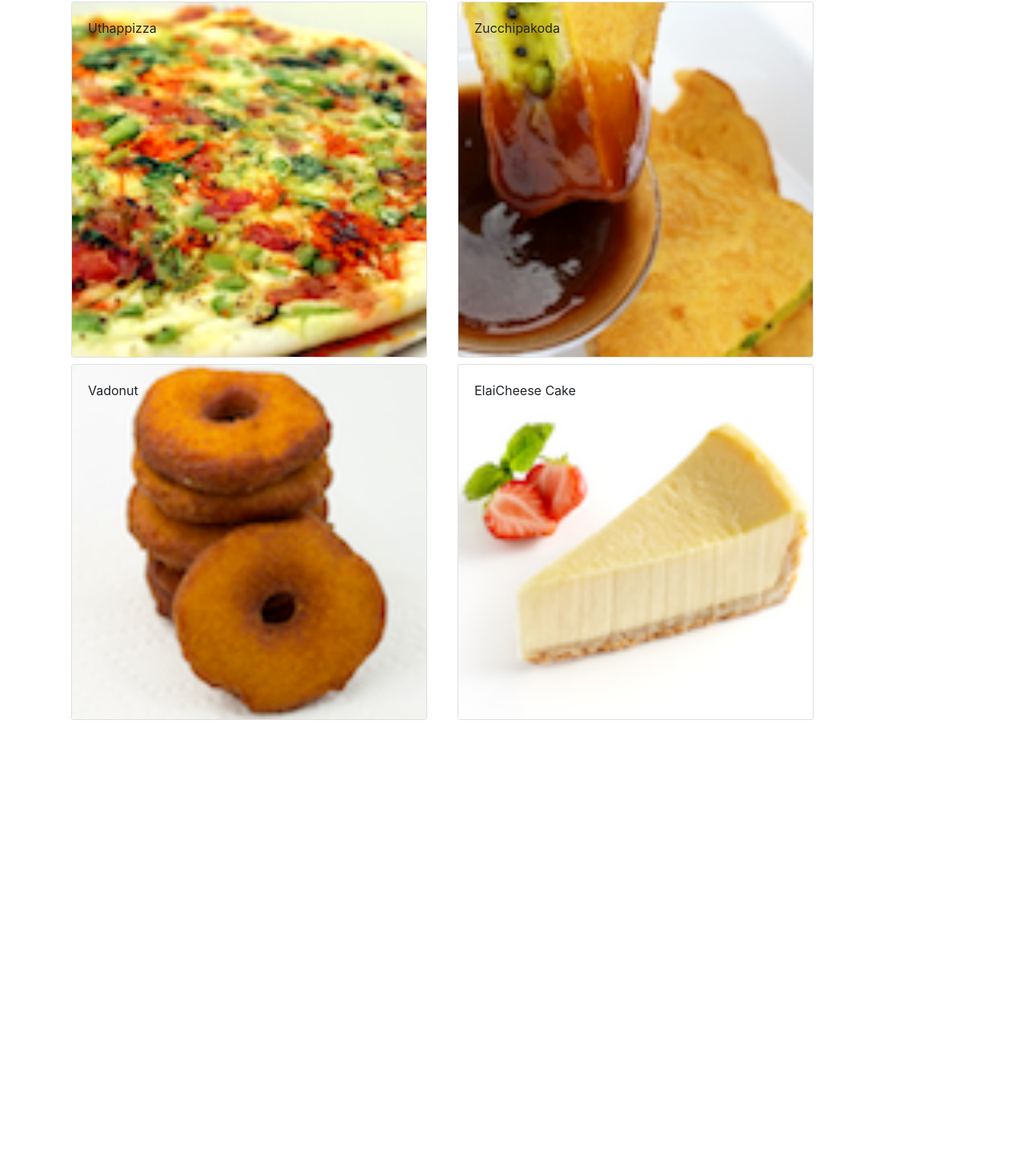
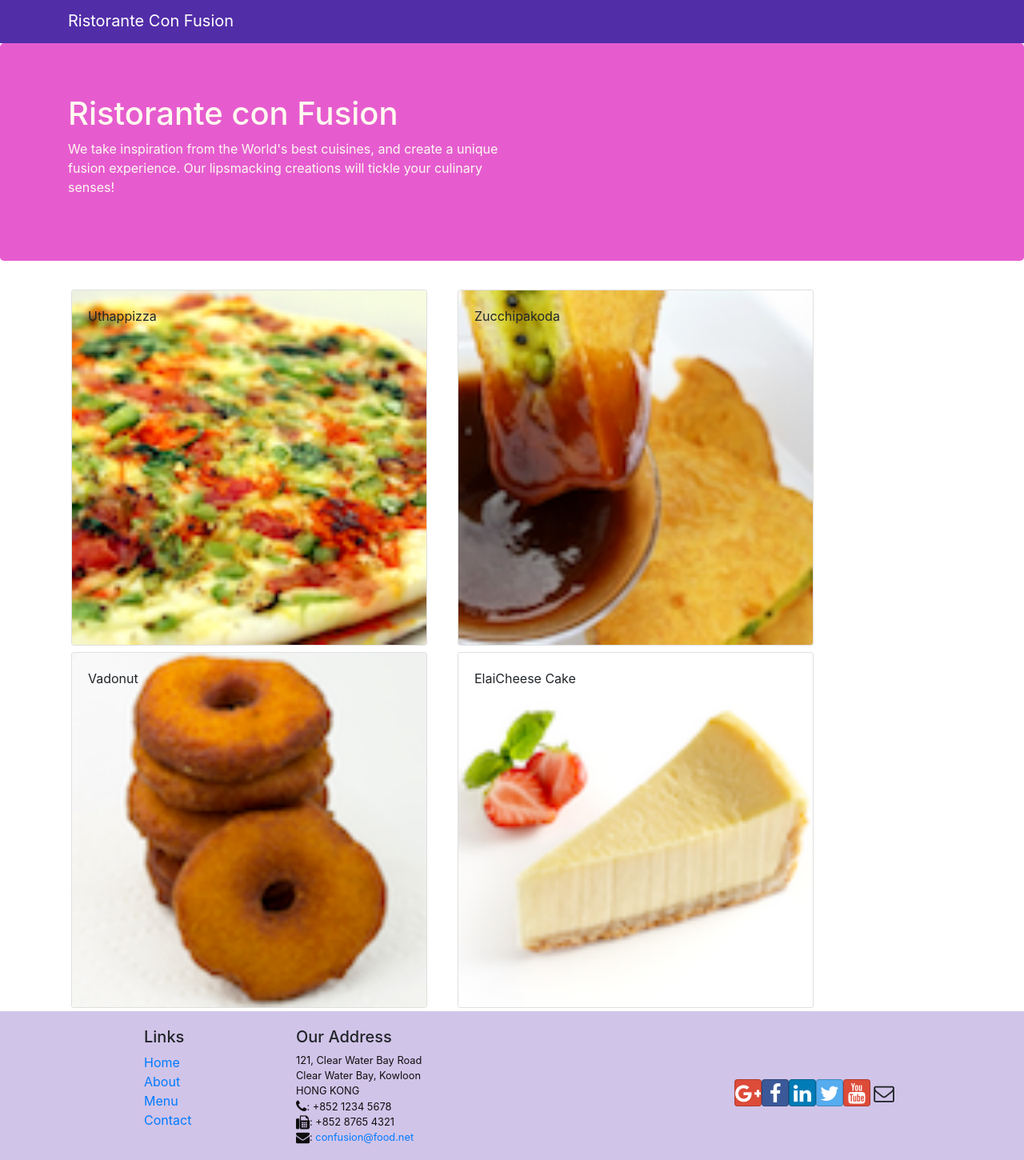
Before and after one commit to TranHuuHoang/Basic-React, a React (Create React App) app: page /contactus in a window 1280 px wide. Shown: the part 58-1508 px from the top of the page at 80% size. Before the commit the page ends 962 px from the top, so only its background shows below. Built offline with nearby package versions, Linux system fonts and the light colour scheme.

Commit message:
Header and footer

```diff
--- a/package.json
+++ b/package.json
@@ -7,6 +7,8 @@
     "@testing-library/react": "^9.3.2",
     "@testing-library/user-event": "^7.1.2",
     "bootstrap": "^4.4.1",
+    "bootstrap-social": "^5.1.1",
+    "font-awesome": "^4.7.0",
     "react": "^16.12.0",
     "react-dom": "^16.12.0",
     "react-popper": "^1.3.7",
--- a/src/App.css
+++ b/src/App.css
@@ -36,3 +36,38 @@
     transform: rotate(360deg);
   }
 } */
+
+.row-header{
+  margin:0px auto;
+  padding:0px auto;
+}
+
+.row-content {
+  margin:0px auto;
+  padding: 50px 0px 50px 0px;
+  border-bottom: 1px ridge;
+  min-height:400px;
+}
+
+.footer{
+  background-color: #D1C4E9;
+  margin:0px auto;
+  padding: 20px 0px 20px 0px;
+}
+.jumbotron {
+  padding:70px 30px 70px 30px;
+  margin:0px auto;
+  background-color: #e65ccf !important ;
+  /* Use !important since we are overriding jumbotron from bootstrap */
+  color:floralwhite;
+}
+
+address{
+  font-size:80%;
+  margin:0px;
+  color:#0f0f0f;
+}
+
+.navbar-dark {
+  background-color: #512DA8;
+}
--- /dev/null
+++ b/src/components/FooterComponent.js
@@ -0,0 +1,50 @@
+import React from 'react';
+
+function Footer(props) {
+    return(
+    <div className="footer">
+        <div className="container">
+            <div className="row justify-content-center">
+                <div className="col-4 offset-1 col-sm-2">
+                    <h5>Links</h5>
+                    <ul className="list-unstyled">
+                        <li><a href="#">Home</a></li>
+                        <li><a href="#">About</a></li>
+                        <li><a href="#">Menu</a></li>
+                        <li><a href="contactus.html">Contact</a></li>
+                    </ul>
+                </div>
+                <div className="col-7 col-sm-5">
+                    <h5>Our Address</h5>
+                    <address>
+		              121, Clear Water Bay Road<br />
+		              Clear Water Bay, Kowloon<br />
+		              HONG KONG<br />
+		              <i className="fa fa-phone fa-lg"></i>: +852 1234 5678<br />
+		              <i className="fa fa-fax fa-lg"></i>: +852 8765 4321<br />
+		              <i className="fa fa-envelope fa-lg"></i>: <a href="mailto:confusion@food.net">
+                         confusion@food.net</a>
+                    </address>
+                </div>
+                <div className="col-12 col-sm-4 align-self-center">
+                    <div className="text-center">
+                        <a className="btn btn-social-icon btn-google" href="http://google.com/+"><i className="fa fa-google-plus"></i></a>
+                        <a className="btn btn-social-icon btn-facebook" href="http://www.facebook.com/profile.php?id="><i className="fa fa-facebook"></i></a>
+                        <a className="btn btn-social-icon btn-linkedin" href="http://www.linkedin.com/in/"><i className="fa fa-linkedin"></i></a>
+                        <a className="btn btn-social-icon btn-twitter" href="http://twitter.com/"><i className="fa fa-twitter"></i></a>
+                        <a className="btn btn-social-icon btn-google" href="http://youtube.com/"><i className="fa fa-youtube"></i></a>
+                        <a className="btn btn-social-icon" href="mailto:"><i className="fa fa-envelope-o"></i></a>
+                    </div>
+                </div>
+            </div>
+            <div className="row justify-content-center">
+                <div className="col-auto">
+                    <p>© Copyright 2018 Ristorante Con Fusion</p>
+                </div>
+            </div>
+        </div>
+    </div>
+    )
+}
+
+export default Footer;
--- /dev/null
+++ b/src/components/HeaderComponent.js
@@ -0,0 +1,28 @@
+import React, { Component } from 'react';
+import { Navbar, NavbarBrand, Jumbotron } from 'reactstrap';
+
+class Header extends Component {
+  render() {
+    return(
+    <React.Fragment>
+      <Navbar dark>
+        <div className="container">
+            <NavbarBrand href="/">Ristorante Con Fusion</NavbarBrand>
+        </div>
+      </Navbar>
+      <Jumbotron>
+           <div className="container">
+               <div className="row row-header">
+                   <div className="col-12 col-sm-6">
+                       <h1>Ristorante con Fusion</h1>
+                       <p>We take inspiration from the World's best cuisines, and create a unique fusion experience. Our lipsmacking creations will tickle your culinary senses!</p>
+                   </div>
+               </div>
+           </div>
+       </Jumbotron>
+    </React.Fragment>
+    );
+  }
+}
+
+export default Header;
--- a/src/components/MainComponent.js
+++ b/src/components/MainComponent.js
@@ -3,6 +3,8 @@
 import Menu from './MenuComponent';
 import DishDetail from './DishdetailComponent';
 import { DISHES } from '../shared/dishes';
+import Header from './HeaderComponent';
+import Footer from './FooterComponent';
 
 class Main extends Component { // A Container Component
 
@@ -26,8 +28,10 @@
             <NavbarBrand href="/">Ristorante Con Fusion</NavbarBrand>
           </div>
         </Navbar>
+        <Header />
         <Menu dishes={this.state.dishes} onClick={(dishId) => this.onDishSelect(dishId)} />
         <DishDetail dish={this.state.dishes.filter((dish) => dish.id === this.state.selectedDish)[0]} />
+        <Footer />
       </div>
     );
   }
--- a/src/index.js
+++ b/src/index.js
@@ -4,6 +4,8 @@
 import App from './App';
 import * as serviceWorker from './serviceWorker';
 import 'bootstrap/dist/css/bootstrap.min.css';
+import 'font-awesome/css/font-awesome.css';
+import 'bootstrap-social/bootstrap-social.css';
 
 ReactDOM.render(<App />, document.getElementById('root'));
 
```
Also changed, not shown: 1 other file (tests, documents, lock files or other folders).
